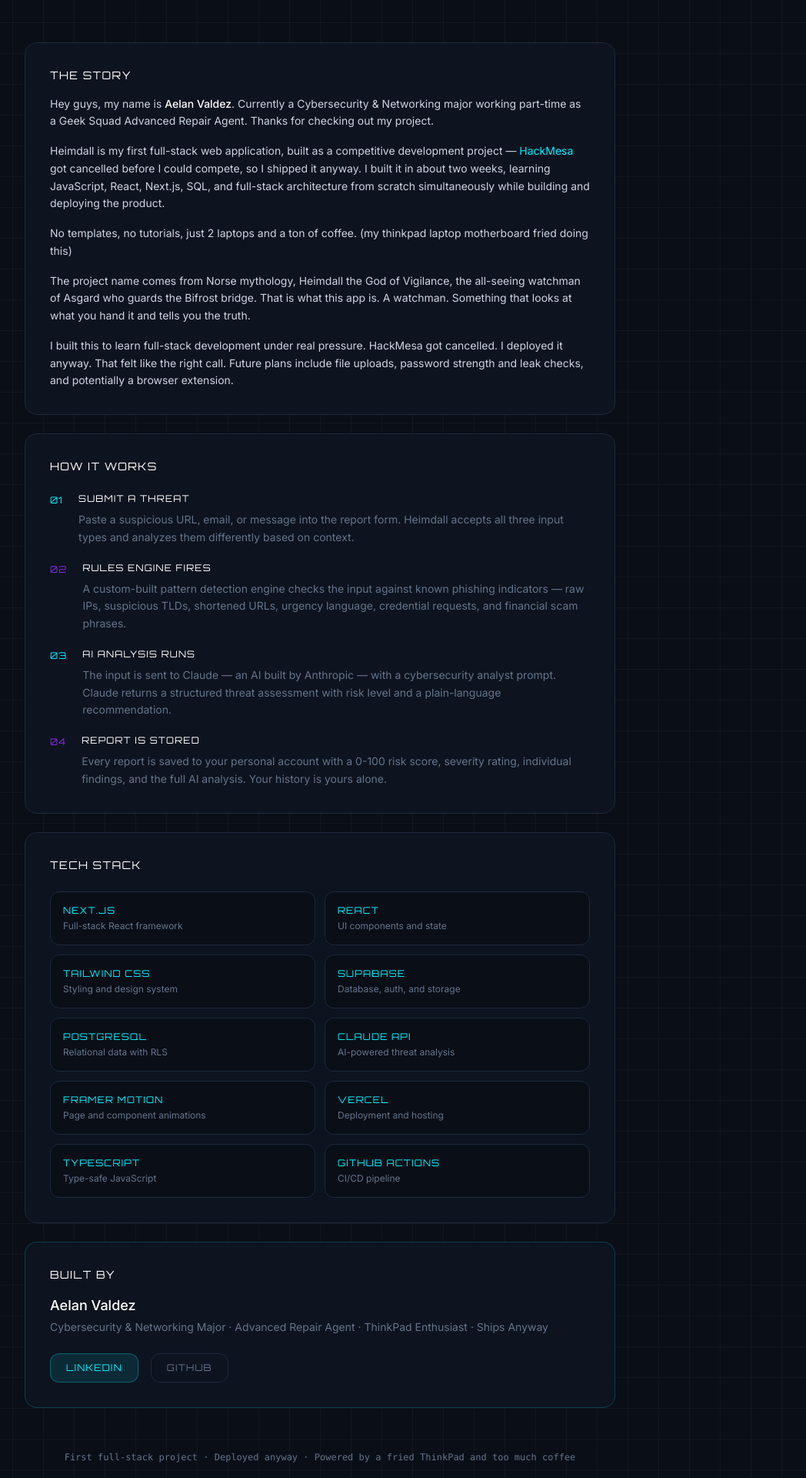
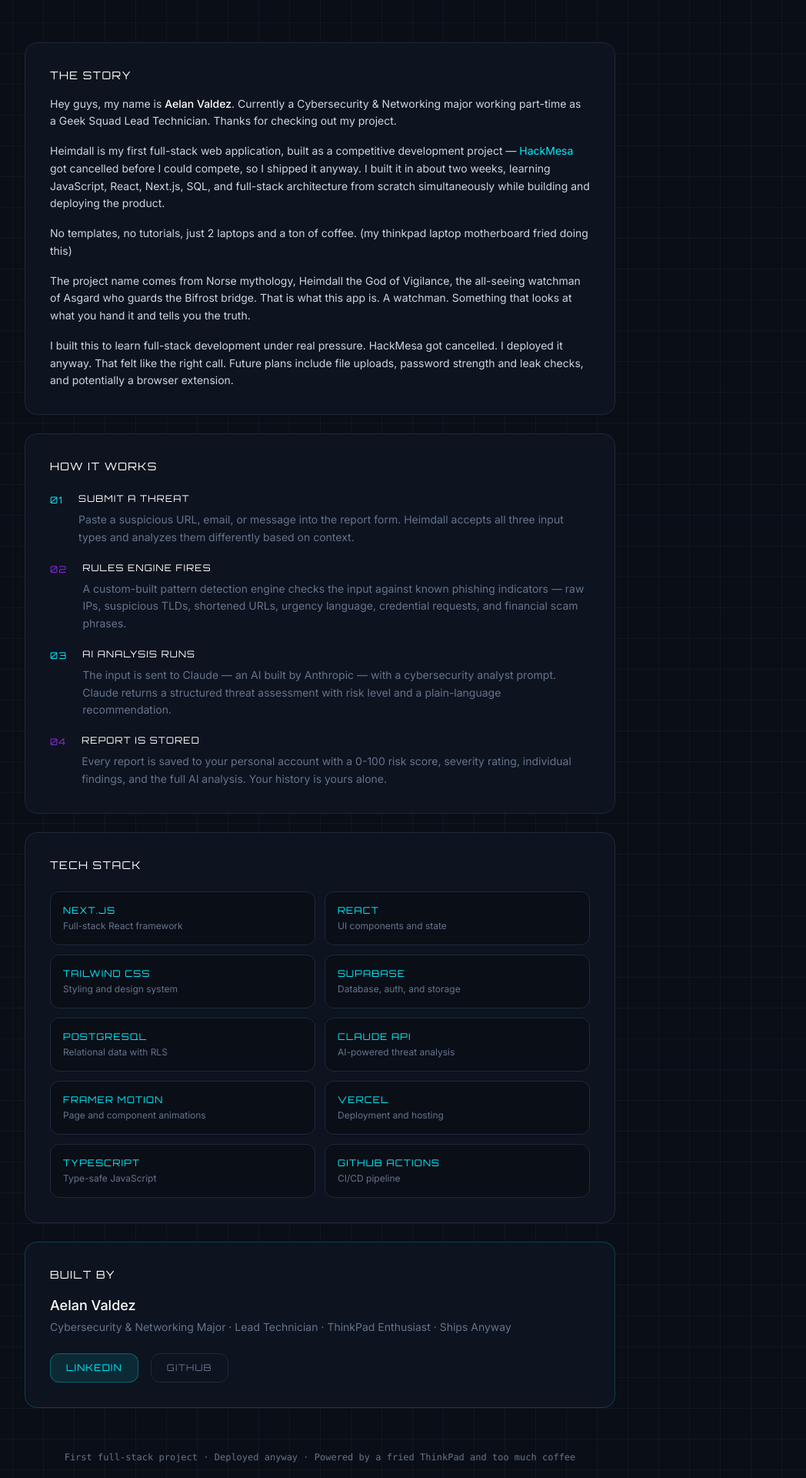
Before and after one commit to Ayelahn/Heimdall, a Next.js app: page /about in a window 1280 px wide. Shown: the part 360-2280 px from the top of the page at 77% size, without its empty margins (224-1272 px from the left). Built offline with nearby package versions, Linux system fonts and the light colour scheme; no server answers.

Commit message:
docs: update about page bio

```diff
--- a/src/app/about/page.tsx
+++ b/src/app/about/page.tsx
@@ -82,8 +82,7 @@ export default function About() {
               Hey guys, my name is{" "}
               <span className="text-white font-medium">Aelan Valdez</span>.
               Currently a Cybersecurity & Networking major working part-time as
-              a Geek Squad Advanced Repair Agent. Thanks for checking out my
-              project.
+              a Geek Squad Lead Technician. Thanks for checking out my project.
             </p>
             <p>
               Heimdall is my first full-stack web application, built as a
@@ -180,7 +179,7 @@ export default function About() {
           </h2>
           <p className="text-white font-medium text-lg mb-1">Aelan Valdez</p>
           <p className="text-[#64748B] text-sm mb-6">
-            Cybersecurity & Networking Major · Advanced Repair Agent · ThinkPad
+            Cybersecurity & Networking Major · Lead Technician · ThinkPad
             Enthusiast · Ships Anyway
           </p>
           <div className="flex gap-4">
```
